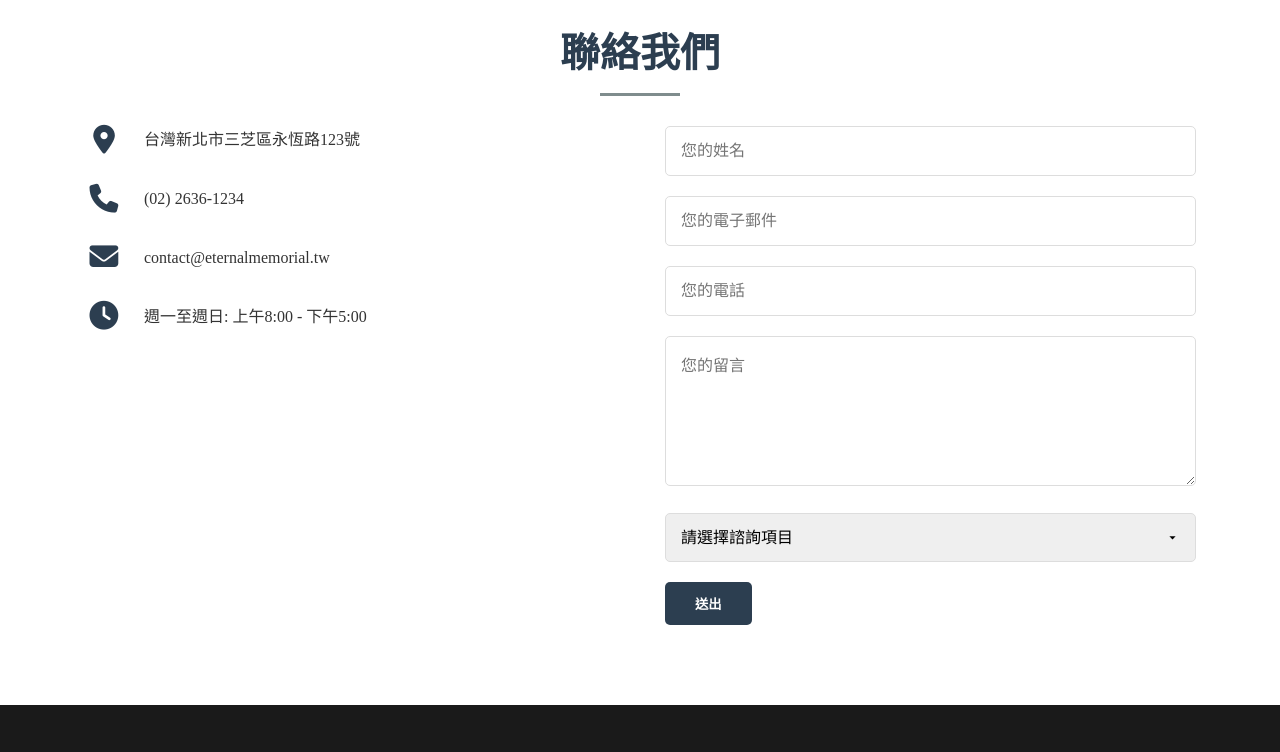
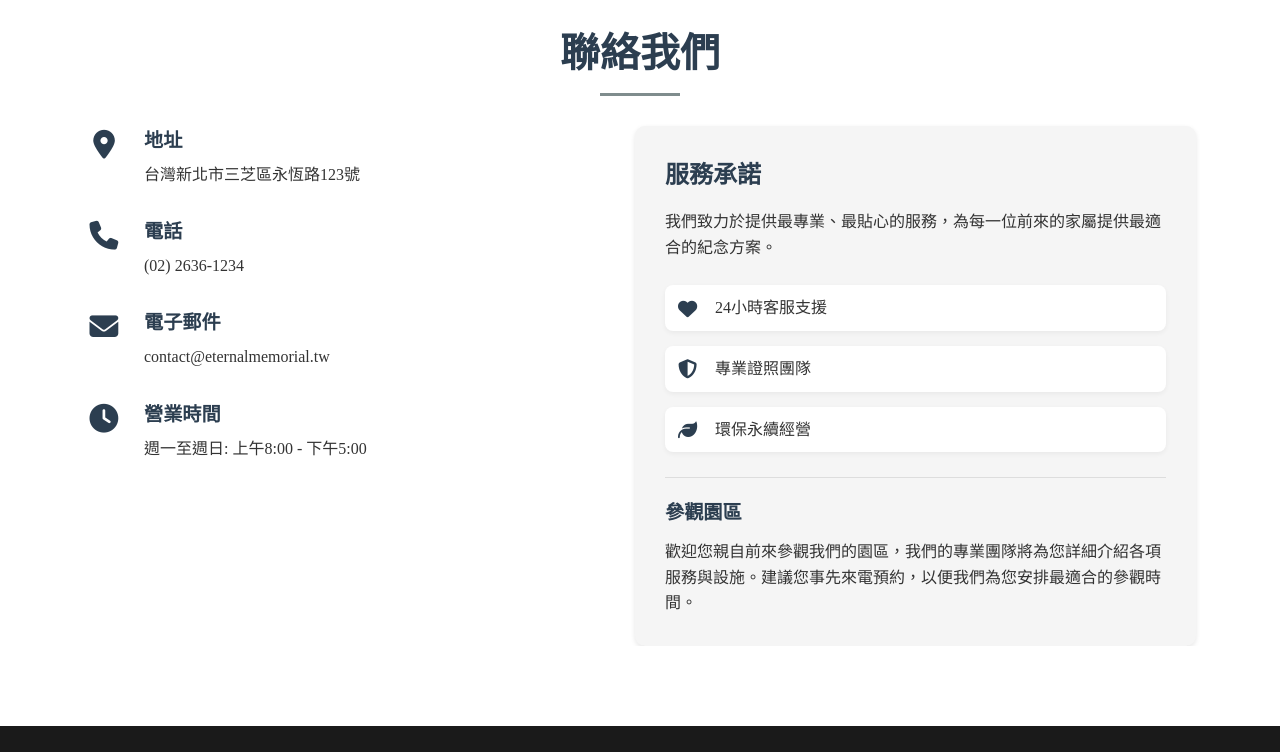
Before and after one commit to timcsy/grave, a plain HTML site: page index.html in a window 1280 px wide. Shown: the part 3950-4702 px from the top of the page. Drawn offline with nearby package versions, Linux system fonts and the light colour scheme.

Commit message:
feat: 新增服務說明區域樣式及更新聯絡資訊顯示，移除佔位圖片檔案

```diff
--- a/css/style.css
+++ b/css/style.css
@@ -232,6 +232,75 @@ nav {
     font-size: 1.5rem;
     margin-bottom: 15px;
     color: var(--primary-color);
+}
+
+/* 服務說明區域樣式 */
+.service-info {
+    background-color: var(--light-color);
+    padding: 30px;
+    border-radius: 10px;
+    box-shadow: var(--shadow);
+}
+
+.service-info h3 {
+    font-size: 1.5rem;
+    color: var(--primary-color);
+    margin-bottom: 15px;
+    font-weight: 600;
+}
+
+.service-info > p {
+    margin-bottom: 25px;
+    line-height: 1.6;
+    color: var(--text-color);
+}
+
+.service-highlights {
+    display: flex;
+    flex-direction: column;
+    gap: 15px;
+    margin-bottom: 25px;
+}
+
+.highlight-item {
+    display: flex;
+    align-items: center;
+    gap: 15px;
+    padding: 10px;
+    background-color: white;
+    border-radius: 8px;
+    box-shadow: 0 2px 5px rgba(0, 0, 0, 0.05);
+}
+
+.highlight-item i {
+    font-size: 1.2rem;
+    color: var(--primary-color);
+    width: 25px;
+    text-align: center;
+}
+
+.highlight-item p {
+    margin: 0;
+    font-weight: 500;
+    color: var(--text-color);
+}
+
+.visit-info {
+    border-top: 1px solid #ddd;
+    padding-top: 20px;
+}
+
+.visit-info h4 {
+    font-size: 1.2rem;
+    color: var(--primary-color);
+    margin-bottom: 10px;
+    font-weight: 600;
+}
+
+.visit-info p {
+    margin: 0;
+    line-height: 1.6;
+    color: var(--text-color);
 }
 
 /* 紀念區樣式 */
@@ -532,14 +601,14 @@ nav {
     align-items: flex-start; /* 確保上方對齊 */
 }
 
-.contact-info, .contact-form {
+.contact-info, .service-info {
     flex: 1;
     min-width: 0; /* 防止flex項目溢出 */
 }
 
 .info-item {
     display: flex;
-    align-items: center;
+    align-items: flex-start;
     margin-bottom: 30px;
 }
 
@@ -549,6 +618,20 @@ nav {
     margin-right: 20px;
     width: 40px;
     text-align: center;
+    flex-shrink: 0;
+    margin-top: 5px;
+}
+
+.info-item div h3 {
+    font-size: 1.2rem;
+    color: var(--primary-color);
+    margin-bottom: 5px;
+    font-weight: 600;
+}
+
+.info-item div p {
+    margin: 0;
+    color: var(--text-color);
 }
 
 .form-group {
--- a/index.html
+++ b/index.html
@@ -297,50 +297,58 @@
                 <div class="contact-info">
                     <div class="info-item">
                         <i class="fas fa-map-marker-alt"></i>
+                        <div>
+                            <h3>地址</h3>
                             <p>台灣新北市三芝區永恆路123號</p>
+                        </div>
                     </div>
                     <div class="info-item">
                         <i class="fas fa-phone"></i>
+                        <div>
+                            <h3>電話</h3>
                             <p>(02) 2636-1234</p>
+                        </div>
                     </div>
                     <div class="info-item">
                         <i class="fas fa-envelope"></i>
+                        <div>
+                            <h3>電子郵件</h3>
                             <p>contact@eternalmemorial.tw</p>
+                        </div>
                     </div>
                     <div class="info-item">
                         <i class="fas fa-clock"></i>
+                        <div>
+                            <h3>營業時間</h3>
                             <p>週一至週日: 上午8:00 - 下午5:00</p>
                         </div>
-                </div>                <div class="contact-form">
-                    <form id="contactForm" action="https://formspree.io/f/YOUR_FORMSPREE_ID" method="POST">
-                        <div class="form-group">
-                            <input type="text" id="name" name="name" placeholder="您的姓名" required>
                     </div>
-                        <div class="form-group">
-                            <input type="email" id="email" name="email" placeholder="您的電子郵件" required>
                 </div>
-                        <div class="form-group">
-                            <input type="tel" id="phone" name="phone" placeholder="您的電話">
+
+                <!-- 服務說明區域 -->
+                <div class="service-info">
+                    <h3>服務承諾</h3>
+                    <p>我們致力於提供最專業、最貼心的服務，為每一位前來的家屬提供最適合的紀念方案。</p>
+
+                    <div class="service-highlights">
+                        <div class="highlight-item">
+                            <i class="fas fa-heart"></i>
+                            <p>24小時客服支援</p>
                         </div>
-                        <div class="form-group">
-                            <textarea id="message" name="message" placeholder="您的留言" required></textarea>
+                        <div class="highlight-item">
+                            <i class="fas fa-shield-alt"></i>
+                            <p>專業證照團隊</p>
                         </div>
-                        <div class="form-group">
-                            <select name="subject" id="subject" required>
-                                <option value="" disabled selected>請選擇諮詢項目</option>
-                                <option value="墓園規劃">墓園規劃</option>
-                                <option value="追思儀式">追思儀式</option>
-                                <option value="墓園維護">墓園維護</option>
-                                <option value="其他事項">其他事項</option>
-                            </select>
+                        <div class="highlight-item">
+                            <i class="fas fa-leaf"></i>
+                            <p>環保永續經營</p>
                         </div>
-                        <input type="hidden" name="_subject" value="永恆紀念園網站諮詢">
-                        <!-- 防止垃圾郵件 -->
-                        <input type="text" name="_gotcha" style="display: none">
-                        <!-- 表單狀態提示區域 -->
-                        <div id="form-status" class="form-status" style="display: none;"></div>
-                        <button type="submit" class="btn">送出</button>
-                    </form>
+                    </div>
+
+                    <div class="visit-info">
+                        <h4>參觀園區</h4>
+                        <p>歡迎您親自前來參觀我們的園區，我們的專業團隊將為您詳細介紹各項服務與設施。建議您事先來電預約，以便我們為您安排最適合的參觀時間。</p>
+                    </div>
                 </div>
             </div>
         </div>
--- a/js/main.js
+++ b/js/main.js
@@ -292,86 +292,7 @@ $(document).ready(function() {
 
     } else {
         console.warn('Slick carousel not loaded');
-    }// 表單提交處理
-    $('#contactForm').submit(function(e) {
-        e.preventDefault();
-
-        // 表單驗證
-        const name = $('#name').val().trim();
-        const email = $('#email').val().trim();
-        const phone = $('#phone').val().trim();
-        const message = $('#message').val().trim();
-        const subject = $('#subject').val();
-
-        // 狀態顯示函數
-        function showFormStatus(type, message) {
-            const $status = $('#form-status');
-            $status.removeClass('success error loading')
-                   .addClass(type)
-                   .html(message)
-                   .show();
-        }
-
-        // 簡易驗證
-        if (!name || !email || !message || !subject) {
-            showFormStatus('error', '<i class="fas fa-exclamation-triangle"></i> 請填寫所有必填欄位');
-            return;
-        }
-
-        // 電子郵件格式驗證
-        const emailRegex = /^[^\s@]+@[^\s@]+\.[^\s@]+$/;
-        if (!emailRegex.test(email)) {
-            showFormStatus('error', '<i class="fas fa-exclamation-triangle"></i> 請輸入有效的電子郵件地址');
-            return;
-        }
-
-        // 表單提交按鈕狀態
-        const $submitBtn = $(this).find('button[type="submit"]');
-        const originalText = $submitBtn.text();
-        $submitBtn.prop('disabled', true).text('提交中...');
-
-        // 顯示載入狀態
-        showFormStatus('loading', '<i class="fas fa-spinner fa-spin"></i> 正在發送您的訊息...');
-
-        // 使用Formspree服務發送表單
-        const formData = new FormData(this);
-
-        // 注意：替換為您的Formspree表單ID
-        const formspreeUrl = 'https://formspree.io/f/YOUR_FORMSPREE_ID';
-
-        fetch(formspreeUrl, {
-            method: 'POST',
-            body: formData,
-            headers: {
-                'Accept': 'application/json'
-            }
-        })
-        .then(response => {
-            if (response.ok) {
-                return response.json();
-            }
-            throw new Error('表單提交失敗');
-        })
-        .then(data => {
-            // 提交成功
-            showFormStatus('success', '<i class="fas fa-check-circle"></i> 感謝您的留言，我們將盡快回覆您');
-            this.reset();
-
-            // 3秒後隱藏成功訊息
-            setTimeout(() => {
-                $('#form-status').fadeOut();
-            }, 3000);
-        })
-        .catch(error => {
-            // 提交失敗
-            console.error('提交表單時發生錯誤:', error);
-            showFormStatus('error', '<i class="fas fa-exclamation-circle"></i> 很抱歉，表單提交失敗。請稍後再試或直接電話聯繫我們：(02) 2636-1234');
-        })
-        .finally(() => {
-            // 恢復按鈕狀態
-            $submitBtn.prop('disabled', false).text(originalText);
-        });
-    });// 處理關於我們區域的圖片
+    }// 處理關於我們區域的圖片
     function setupGardenImage() {
         const $gardenImg = $('#garden-img');
 
@@ -399,7 +320,9 @@ $(document).ready(function() {
     }
 
     // 執行函數檢查圖片
-    setupGardenImage();// 設置英雄區的背景
+    setupGardenImage();
+
+    // 設置英雄區的背景
     function setupHeroBackground() {
         // 檢查 hero-bg.jpg 是否存在
         const heroImg = new Image();
```
Also changed, not shown: img/placeholder.jpg.html (deleted, +0 -30 lines). Lines whose indentation alone changed are shown as unchanged.
